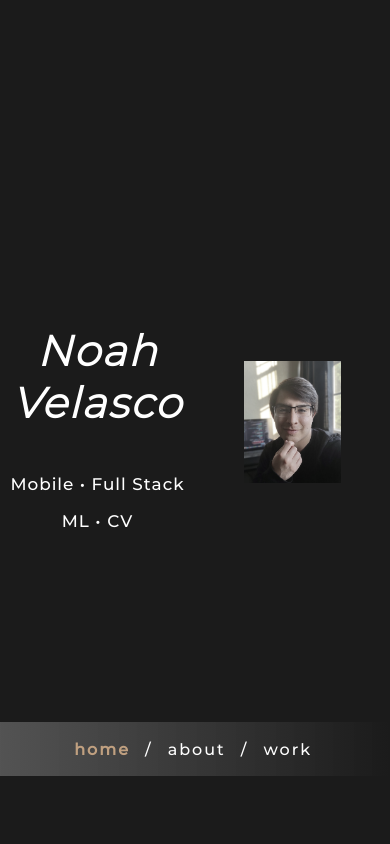
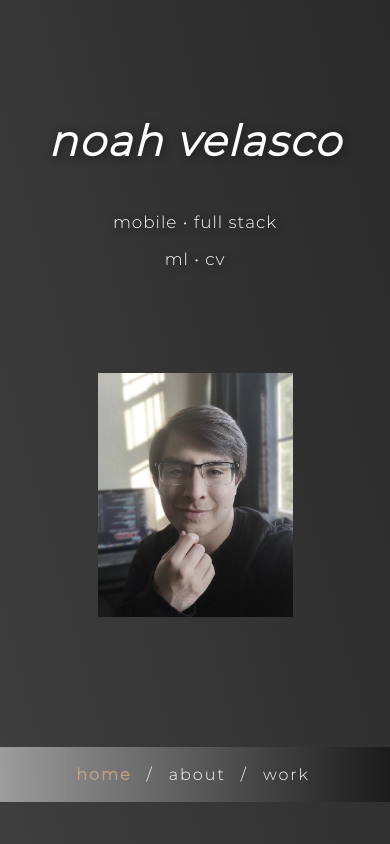
Before and after one commit to noahvelasco/noahvelasco.github.io, a plain HTML site: page index.html in a window 390 px wide. Drawn offline with Linux system fonts and the light colour scheme.

Commit message:
complete basic home mobile view

```diff
--- a/index.html
+++ b/index.html
@@ -1,33 +1,36 @@
 <!DOCTYPE html>
 <html>
+
 <head>
     <title>Noah Velasco</title>
     <link rel="stylesheet" type="text/css" href="./styles/index.css">
 </head>
+
 <body>
     <div class="navbar">
         <a href="#home" class="active">home</a>
         <p>/</p>
-        <a href="#about-me">about</a>
+        <a href="#about">about</a>
         <p>/</p>
         <a href="#work">work</a>
     </div>
 
     <div class="content">
-        <div id="left-column">
-            <h1 id="title-name">Noah Velasco</h1>
+        <div id="title-section">
+            <h1 id="title-name">noah velasco</h1>
             <div id="title-mission">
                 <p>
-                    Mobile • Full Stack
+                    mobile • full stack
                 </p>
                 <p>
-                    ML • CV
+                    ml • cv
                 </p>
             </div>
         </div>
-        <div id="right-column">
+        <div id="portrait-section">
             <img id="portrait" src="./media/images/NoahVelasco2023.png" alt="Your Portrait">
         </div>
     </div>
 </body>
+
 </html>
--- a/styles/index.css
+++ b/styles/index.css
@@ -1,3 +1,5 @@
+//This file contains both the desktop and mobile css styling for all pages
+
 @font-face {
   font-family: f1;
   src: url(fonts/Montserrat/Montserrat-Medium.ttf);
@@ -17,13 +19,31 @@
   src: url(fonts/Helvetica-Font/Helvetica.ttf);
 }
 
+/* ------------------------------------- DESKTOP ------------------------------------- */
+
 body {
   font-family: f1, f2;
   color: white;
-  background-color: #1b1b1b;
+  /* background-color: #1b1b1b; */
   margin: 0; //removes white space
   padding: 0; //removes white space
   height: 100vh;
+
+  background: linear-gradient(75deg, #6e6e6e, #1b1b1b);
+  background-size: 400% 400%;
+  animation: gradient 15s ease infinite;
+}
+
+@keyframes gradient {
+  0% {
+    background-position: 0% 50%;
+  }
+  50% {
+    background-position: 100% 50%;
+  }
+  100% {
+    background-position: 0% 50%;
+  }
 }
 
 .navbar {
@@ -41,11 +61,13 @@ body {
   display: flex;
   justify-content: center; /* To center-align the links */
   align-items: center;
+  font-family: f2;
   letter-spacing: 2px;
 }
 
 .navbar a {
   color: white; /* Link text color */
+
   text-decoration: none; /* Remove underlines from links */
   margin: 0 15px; /* Adjust spacing between links */
 }
@@ -53,7 +75,6 @@ body {
 .navbar a.active {
   font-weight: bold; /* Example: Make the text bold */
   color: #c0a080; /* Example: Change the text color to red */
-  /* Add any other styles you want for the active link */
 }
 
 /* mouse over link */
@@ -64,39 +85,40 @@ body {
 .content {
   display: flex;
   flex-direction: row;
-  justify-content: space-evenly;
+  justify-content: center;
   align-items: center;
   height: 100vh; /* Set the container height to 100% of the viewport height */
 }
 
-#left-column {
+#title-section {
   display: flex;
   flex: 1;
   flex-direction: column;
   justify-content: center; /* Center vertically */
-  align-items: center; /*Center horizontally */
-}
-
-#right-column {
-  flex: 1;
-  display: flex;
-  justify-content: center; /* Center horizontally */
-  align-items: center; /* Center vertically */
+  align-items: flex-end; /*Center horizontally */
+  margin-right: 10%;
 }
 
 #title-name {
-  text-align: center;
+  text-align: right;
   font-size: 5vh;
   font-family: f2;
+  text-shadow: 2px 2px 8px #1b1b1b;
   font-style: italic;
   letter-spacing: 0.5vw;
 }
 
 #title-mission {
-  text-align: center;
+  text-align: right;
   font-size: 2vh;
-  font-family: f1;
+  font-family: f2;
+  text-shadow: 2px 2px 8px #1b1b1b;
   letter-spacing: 0.25vw;
+}
+
+#portrait-section {
+  flex: 1;
+  display: flex;
 }
 
 #portrait {
@@ -104,3 +126,56 @@ body {
   height: auto; /* Maintain the image's aspect ratio */
   filter: grayscale(50%);
 }
+
+/* ------------------------------------- MOBILE ------------------------------------- */
+
+@media (max-width: 1000px) {
+  body {
+    margin: 0; //removes white space
+    padding: 0; //removes white space
+  }
+
+  .navbar {
+    bottom: 5%;
+    background-image: linear-gradient(
+      to right,
+      rgba(255, 255, 255, 0.5),
+      rgba(27, 27, 27, 1)
+    );
+  }
+
+  .content {
+    display: flex;
+    flex-direction: column;
+  }
+
+  #title-section {
+    margin-right: 0%; //undo the margin created for desktops
+    flex: 1;
+    display: flex;
+    flex-direction: column;
+    justify-content: center;
+    align-items: center;
+  }
+
+  #title-name {
+    text-align: center;
+  }
+
+  #title-mission {
+    text-align: center;
+  }
+
+  #portrait-section {
+    display: flex;
+    flex: 1;
+    justify-content: center;
+    align-items: flex-start;
+    padding-bottom: 25%;
+  }
+
+  #portrait {
+    width: 75%; /* Set a specific width for smaller screens */
+    height: auto;
+  }
+}
```
